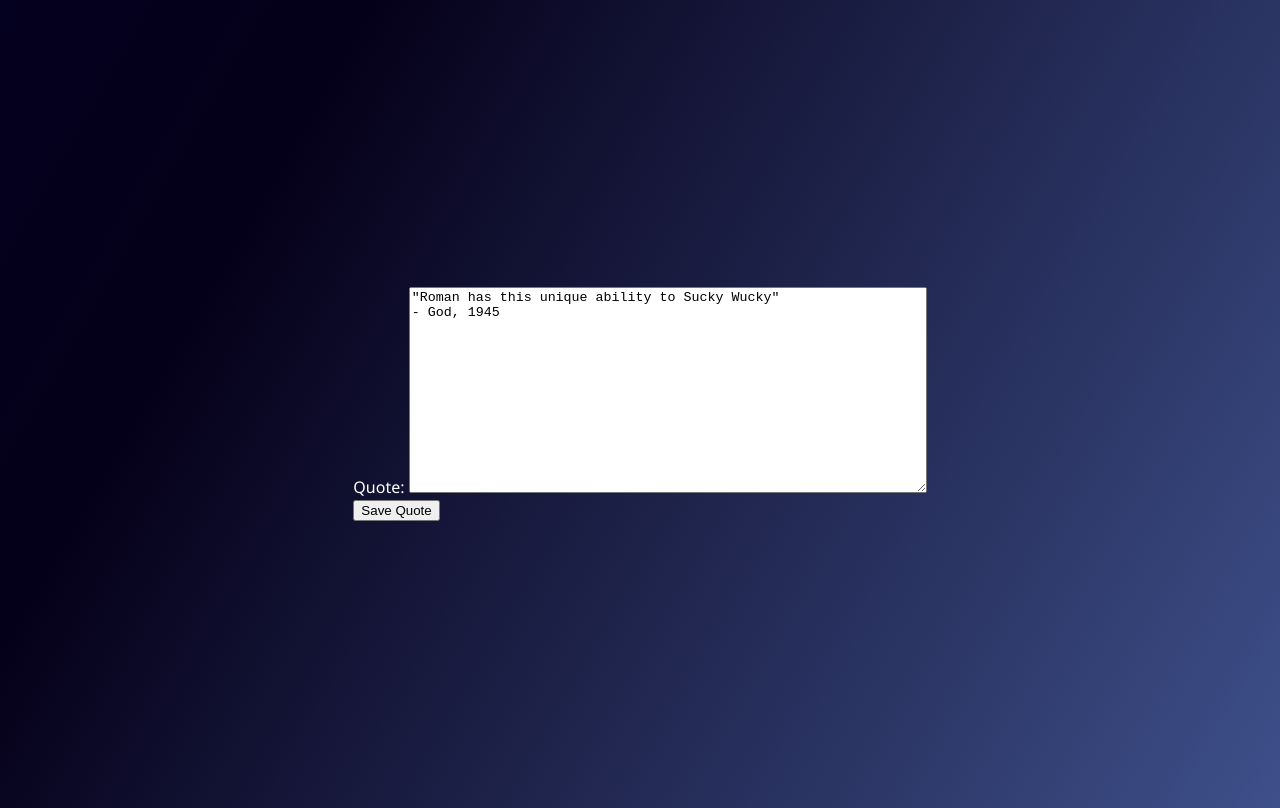
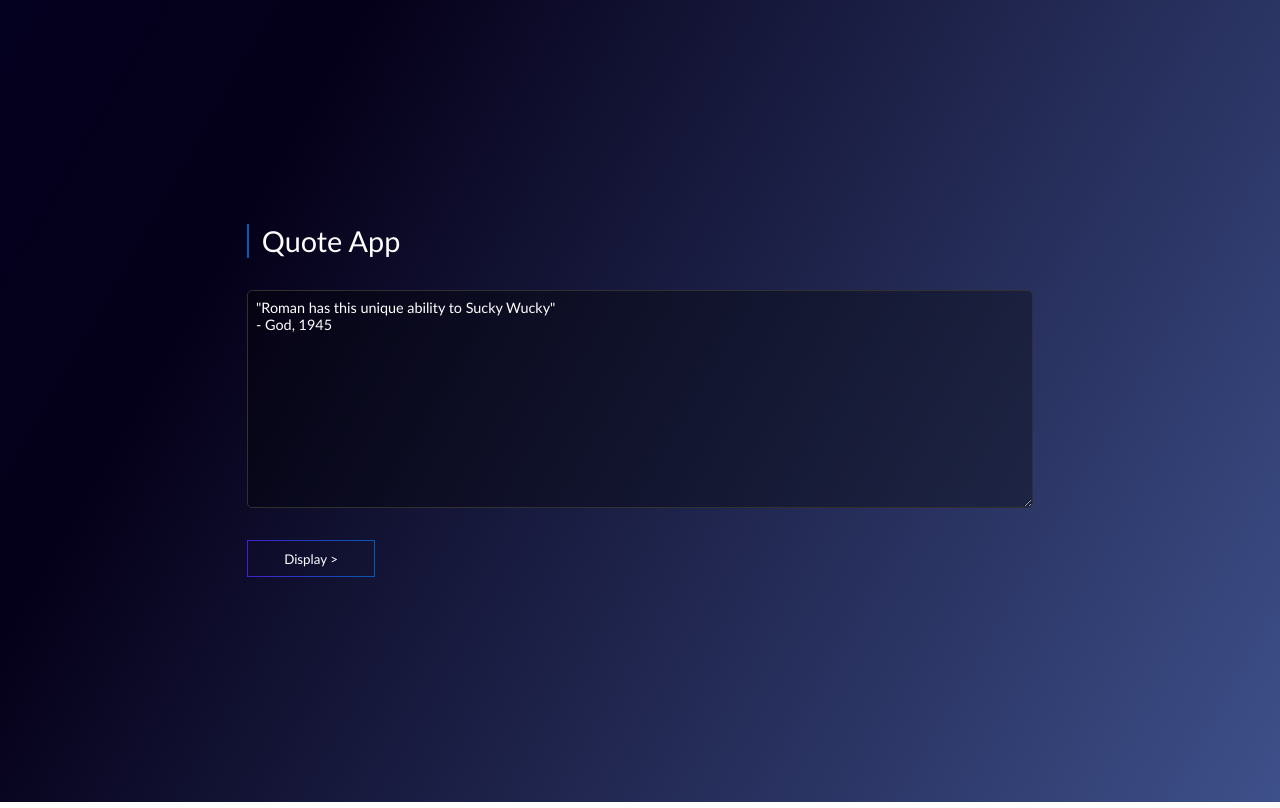
Before and after one commit to Janvampierssel/quote-clock, a React (Create React App) app: page / in a window 1280 px wide. Built offline with nearby package versions, Linux system fonts and the light colour scheme.

Commit message:
quote form styling and broke autosize code somehow

```diff
--- a/src/App.tsx
+++ b/src/App.tsx
@@ -37,14 +37,12 @@ function App() {
 
   return (
   <div className="app">
-    {!quote ? <>
+    {!quote ?
     <QuoteForm setQuote={setQuote} findFontSize={findFontSize}/>
-    </> : <>
-    <div>
-      <Clock />
-      <button onClick={() => {setQuote("")}}>Back</button>
-    </div>
+    : <>
+    <Clock />
     <Quote quote={quote}/>
+    <button onClick={() => {setQuote("")}}>Back</button>
     </>
   }
   </div>
--- a/src/components/QuoteForm.tsx
+++ b/src/components/QuoteForm.tsx
@@ -1,6 +1,4 @@
 import {useState } from "react";
-
-let fontSize = 12;
 
 const QuoteForm = ({setQuote, findFontSize}:{setQuote: Function, findFontSize: Function}) => {
   const [text, setText] = useState('"Roman has this unique ability to Sucky Wucky"\n- God, 1945');
@@ -18,16 +16,14 @@ const QuoteForm = ({setQuote, findFontSize}:{setQuote: Function, findFontSize: F
 
   return (
     <form className="quote-form" onSubmit={onSubmit}>
-      <div className="form-control">
-        <label>Quote: </label>
+        <label>Quote App </label>
         <textarea
           placeholder="Add Quotes"
           value={text}
           onChange={(e) => setText(e.target.value)}
         />
-      </div>
 
-      <input type="submit" value="Save Quote" className="btn" />
+      <input type="submit" value="Display >" className="form-button"/>
     </form>
   )
 }
--- a/src/index.css
+++ b/src/index.css
@@ -38,15 +38,50 @@ body {
 .app {
   display: flex;
   flex-direction: row;
-  height: 101vh;
+  height: 100.2vh;
   width: 100vw;
   align-items: center;
   justify-content: center;
 }
 
+.quote-form {
+  display: flex;
+  flex-direction: column;
+}
+
+.quote-form > * {
+  margin: 1rem 0;
+  font-family:'Trebuchet MS', 'Lucida Sans Unicode', 'Lucida Grande', 'Lucida Sans', Arial, sans-serif;
+}
+
+.quote-form label {
+  font-size: 1.8rem;
+  padding-left: .8rem;
+  border-left: 2.5px solid #015cb1;
+}
+
 textarea {
-  width: 40vw;
+  width: 60vw;
   height: 25vh;
+  padding: .5rem;
+  font-size: .9rem;
+  resize: vertical;
+  background-color: #00000057;
+  color: white;
+  border: 1px solid #313131;
+  border-radius: 5px;
+}
+
+.form-button {
+  border-image: linear-gradient(90deg,#451ccf 0,#015cb1 100%) 10;
+  border-width: 1px;
+  border-style: solid;
+  background: none;
+  cursor: pointer;
+  padding: .6rem;
+  color: #fff;
+  text-align: center;
+  width: 8rem;
 }
 
 .clock {
@@ -54,7 +89,7 @@ textarea {
   top: .6rem;
   font-size: 10rem;
   text-align: center;
-  margin-right: 40px;
+  margin-right: 5rem;
   width: 4.5ch;
   font-family: 'Humane Medium', 'Times New Roman', Times, serif;
 }
@@ -62,7 +97,7 @@ textarea {
 .quote-outer {
   display: flex;
   align-items: center;
-  width: 50vw;
+  width: 45vw;
   height: 40vh;
   /* border: 2px solid red; */
   white-space: pre-wrap;
```
